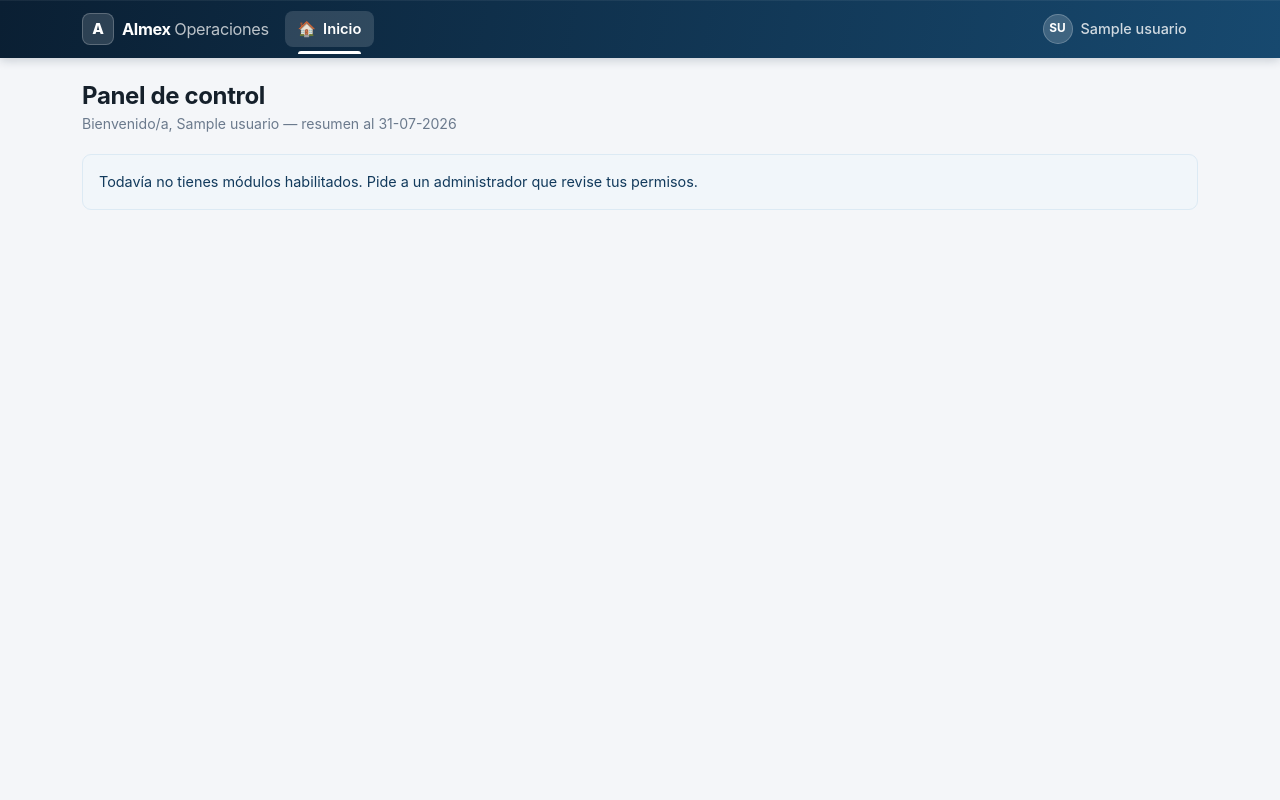
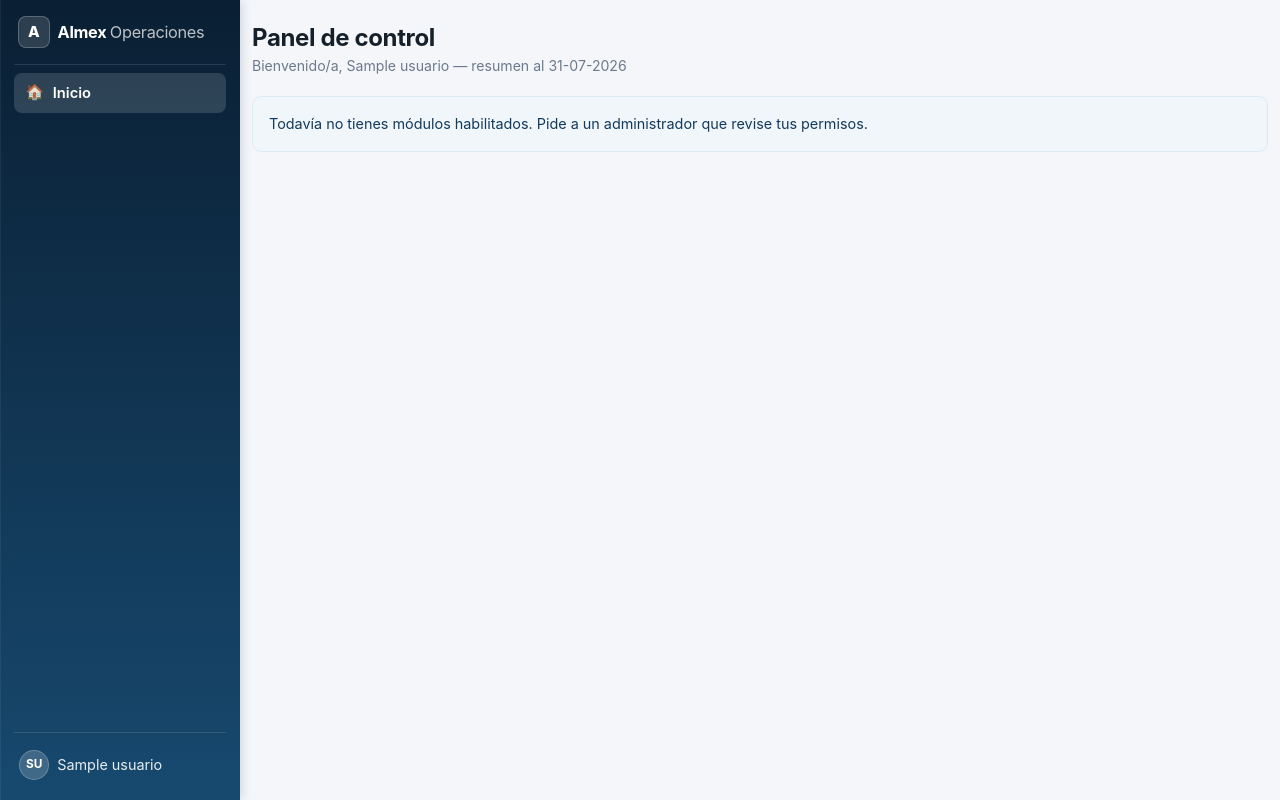
Before and after one commit to chilealmex/almexoperaciones, a Flask app: page / in a window 1280 px wide. Run offline with Flask 3, Linux system fonts and the light colour scheme; a user stored in the database is signed in; tables that the repository leaves empty hold one stand-in row (values such as "Sample post"); some libraries are stand-ins or nearby versions.

Commit message:
Reemplaza la barra superior por un menú lateral izquierdo
Los módulos y submódulos ahora viven en un sidebar fijo a la izquierda
(escritorio) con el usuario y su menú anclados abajo. En celular se
mantiene una barra superior angosta con un botón que abre el mismo
menú en un panel deslizable. Se elimina la barra de submódulos
superior, ahora anidada bajo cada módulo activo en el propio sidebar.

```diff
--- a/app/static/css/custom.css
+++ b/app/static/css/custom.css
@@ -45,6 +45,7 @@
   --chart-5: #6b7a8d;
 
   --nav-h: 58px;
+  --sidebar-w: 240px;
 }
 
 * {
@@ -100,23 +101,47 @@ a:hover {
   margin: 0.15rem 0 0;
 }
 
-/* ===== Barra de módulos ===== */
-.app-navbar {
-  background: linear-gradient(100deg, var(--brand-950), var(--brand-700));
-  box-shadow: 0 1px 0 rgba(255, 255, 255, 0.06) inset, 0 2px 10px rgba(10, 31, 51, 0.2);
-  padding-top: 0.35rem;
-  padding-bottom: 0.35rem;
-  min-height: var(--nav-h);
+/* ===== Estructura general: sidebar + contenido ===== */
+.app-shell {
+  display: flex;
+  align-items: stretch;
+  min-height: 100vh;
+}
+.app-content {
+  flex: 1 1 auto;
+  min-width: 0;
+}
+
+/* ===== Menú lateral (escritorio) ===== */
+.app-sidebar {
+  flex: 0 0 var(--sidebar-w);
+  width: var(--sidebar-w);
+  background: linear-gradient(180deg, var(--brand-950), var(--brand-700));
+  box-shadow: 1px 0 0 rgba(255, 255, 255, 0.06) inset, 2px 0 10px rgba(10, 31, 51, 0.15);
+  position: sticky;
+  top: 0;
+  height: 100vh;
+  overflow-y: auto;
   z-index: 1030;
+  padding: 1rem 0.9rem;
 }
-.navbar-brand {
+.sidebar-brand {
   font-weight: 700;
   letter-spacing: -0.02em;
   font-size: 1.02rem;
+  color: #fff;
+  text-decoration: none;
+  padding: 0 0.2rem 1rem;
+  margin-bottom: 0.5rem;
+  border-bottom: 1px solid rgba(255, 255, 255, 0.12);
+}
+.sidebar-brand:hover {
+  color: #fff;
 }
 .brand-mark {
   width: 32px;
   height: 32px;
+  flex: 0 0 32px;
   border-radius: 8px;
   background: rgba(255, 255, 255, 0.14);
   border: 1px solid rgba(255, 255, 255, 0.22);
@@ -131,32 +156,30 @@ a:hover {
   opacity: 0.72;
 }
 
-.module-nav {
-  gap: 0.15rem;
+.sidebar-nav {
+  overflow-y: auto;
 }
-.navbar-dark .nav-link {
-  color: rgba(255, 255, 255, 0.8);
+.sidebar-module {
+  margin-bottom: 0.15rem;
+}
+.sidebar-module-link {
+  display: flex;
+  align-items: center;
+  gap: 0.55rem;
+  border-radius: 8px;
+  padding: 0.55rem 0.7rem;
+  color: rgba(255, 255, 255, 0.82);
   font-weight: 500;
+  font-size: 0.92rem;
+  text-decoration: none;
   transition: color 0.15s ease, background-color 0.15s ease;
 }
-.navbar-dark .nav-link:hover,
-.navbar-dark .nav-link:focus {
+.sidebar-module-link:hover,
+.sidebar-module-link:focus {
   color: #fff;
-}
-.module-link {
-  display: flex;
-  align-items: center;
-  gap: 0.45rem;
-  border-radius: 8px;
-  padding: 0.45rem 0.8rem !important;
-  position: relative;
-  font-size: 0.92rem;
-}
-.module-link:hover,
-.module-link:focus {
   background: rgba(255, 255, 255, 0.09);
 }
-.navbar-dark .module-link.active {
+.sidebar-module.active > .sidebar-module-link {
   color: #fff;
   font-weight: 600;
   background: rgba(255, 255, 255, 0.14);
@@ -165,30 +188,53 @@ a:hover {
   font-size: 0.92rem;
   line-height: 1;
   opacity: 0.9;
+  flex: 0 0 auto;
 }
 
-/* Une visualmente el módulo activo con la barra de submódulos */
-@media (min-width: 992px) {
-  .navbar-dark .module-link.active::after {
-    content: "";
-    position: absolute;
-    left: 0.8rem;
-    right: 0.8rem;
-    bottom: -0.4rem;
-    height: 3px;
-    border-radius: 3px 3px 0 0;
-    background: #fff;
-  }
+.sidebar-submodules {
+  margin: 0.2rem 0 0.5rem 1.55rem;
+  padding-left: 0.6rem;
+  border-left: 1px solid rgba(255, 255, 255, 0.14);
+}
+.sidebar-submodule-link {
+  display: block;
+  padding: 0.4rem 0.6rem;
+  border-radius: 6px;
+  color: rgba(255, 255, 255, 0.68);
+  font-weight: 500;
+  font-size: 0.85rem;
+  text-decoration: none;
+  transition: color 0.15s ease, background-color 0.15s ease;
+}
+.sidebar-submodule-link:hover,
+.sidebar-submodule-link:focus {
+  color: #fff;
+  background: rgba(255, 255, 255, 0.08);
+}
+.sidebar-submodule-link.active {
+  color: #fff;
+  font-weight: 700;
+  background: rgba(255, 255, 255, 0.16);
+}
+
+.sidebar-footer {
+  border-top: 1px solid rgba(255, 255, 255, 0.12);
+  margin-top: 0.75rem;
+  padding-top: 0.75rem;
 }
 
 .user-link {
   border-radius: 999px;
   padding: 0.28rem 0.7rem 0.28rem 0.3rem !important;
+  display: flex;
+  color: rgba(255, 255, 255, 0.9);
+  text-decoration: none;
 }
 .user-link:hover,
 .user-link:focus,
 .user-link.show {
   background: rgba(255, 255, 255, 0.1);
+  color: #fff;
 }
 .user-avatar {
   width: 30px;
@@ -205,7 +251,7 @@ a:hover {
   font-weight: 700;
 }
 .user-name {
-  max-width: 12rem;
+  max-width: 10.5rem;
   overflow: hidden;
   text-overflow: ellipsis;
   white-space: nowrap;
--- a/app/templates/base.html
+++ b/app/templates/base.html
@@ -9,12 +9,16 @@
   <link rel="stylesheet" href="{{ url_for('static', filename='css/custom.css', v=version_estatica) }}">
 </head>
 <body>
-  {% include "partials/_navbar.html" %}
-
-  <main class="container my-4">
-    {% include "partials/_flash.html" %}
-    {% block content %}{% endblock %}
-  </main>
+  <div class="app-shell">
+    {% include "partials/_sidebar.html" %}
+    <div class="app-content">
+      {% include "partials/_topbar_mobile.html" %}
+      <main class="container my-4">
+        {% include "partials/_flash.html" %}
+        {% block content %}{% endblock %}
+      </main>
+    </div>
+  </div>
 
   <script src="{{ url_for('static', filename='vendor/bootstrap/bootstrap.bundle.min.js') }}"></script>
   <script src="{{ url_for('static', filename='js/main.js') }}"></script>
--- a/app/templates/contratos/generado_documento.html
+++ b/app/templates/contratos/generado_documento.html
@@ -195,7 +195,7 @@
   padding-top: 0.25rem;
 }
 @media print {
-  .navbar, .submodule-bar, .no-imprimir, .alert { display: none !important; }
+  .app-sidebar, .app-topbar-mobile, .no-imprimir, .alert { display: none !important; }
   body { background: #fff !important; }
   .documento-contrato { box-shadow: none !important; border: none !important; max-width: 100%; font-size: 11pt; }
   .documento-contrato .card-body { padding: 0 !important; }
--- /dev/null
+++ b/app/templates/partials/_nav_items.html
@@ -0,0 +1,27 @@
+{#
+  Lista de módulos y submódulos, compartida entre el sidebar de escritorio y el
+  menú desplegable de celular, para no mantener el mismo árbol de navegación
+  duplicado en dos plantillas.
+  Uso: {% include "partials/_nav_items.html" %}
+#}
+<ul class="sidebar-modules list-unstyled mb-0">
+  {% for modulo in nav.modulos %}
+  <li class="sidebar-module{{ ' active' if modulo.activo else '' }}">
+    <a class="sidebar-module-link" href="{{ url_for(modulo.endpoint) }}"
+       {% if modulo.activo %}aria-current="page"{% endif %}>
+      <span class="module-icon" aria-hidden="true">{{ modulo.icono }}</span>{{ modulo.etiqueta }}
+    </a>
+    {% if modulo.activo and nav.submodulos %}
+    <ul class="sidebar-submodules list-unstyled">
+      {% for submodulo in nav.submodulos %}
+      <li>
+        <a class="sidebar-submodule-link{{ ' active' if submodulo.activo else '' }}"
+           href="{{ url_for(submodulo.endpoint) }}"
+           {% if submodulo.activo %}aria-current="page"{% endif %}>{{ submodulo.etiqueta }}</a>
+      </li>
+      {% endfor %}
+    </ul>
+    {% endif %}
+  </li>
+  {% endfor %}
+</ul>
--- a/app/templates/partials/_navbar.html
+++ /dev/null
@@ -1,46 +0,0 @@
-<nav class="navbar navbar-expand-lg navbar-dark app-navbar sticky-top">
-  <div class="container">
-    <a class="navbar-brand d-flex align-items-center gap-2" href="{{ url_for('core.dashboard') if current_user.is_authenticated else url_for('auth.login') }}">
-      <span class="brand-mark">A</span>
-      <span class="brand-text">Almex <span class="brand-text-soft">Operaciones</span></span>
-    </a>
-    {% if current_user.is_authenticated %}
-    {% set partes = current_user.nombre_completo.split() %}
-    {% set iniciales = (partes|map('first')|list)[:2]|join|upper if partes else '?' %}
-    <button class="navbar-toggler" type="button" data-bs-toggle="collapse" data-bs-target="#navbarMenu" aria-controls="navbarMenu" aria-expanded="false" aria-label="Abrir menú">
-      <span class="navbar-toggler-icon"></span>
-    </button>
-    <div class="collapse navbar-collapse" id="navbarMenu">
-      <ul class="navbar-nav me-auto mb-2 mb-lg-0 module-nav">
-        {% for modulo in nav.modulos %}
-        <li class="nav-item">
-          <a class="nav-link module-link{{ ' active' if modulo.activo else '' }}"
-             href="{{ url_for(modulo.endpoint) }}"
-             {% if modulo.activo %}aria-current="page"{% endif %}>
-            <span class="module-icon" aria-hidden="true">{{ modulo.icono }}</span>{{ modulo.etiqueta }}
-          </a>
-        </li>
-        {% endfor %}
-      </ul>
-      <ul class="navbar-nav align-items-lg-center">
-        <li class="nav-item dropdown">
-          <a class="nav-link user-link d-flex align-items-center gap-2" href="#" id="userMenu" role="button" data-bs-toggle="dropdown" aria-expanded="false">
-            <span class="user-avatar" aria-hidden="true">{{ iniciales }}</span>
-            <span class="user-name">{{ current_user.nombre_completo }}</span>
-          </a>
-          <ul class="dropdown-menu dropdown-menu-end" aria-labelledby="userMenu">
-            <li class="dropdown-header">
-              <div class="fw-semibold text-truncate">{{ current_user.nombre_completo }}</div>
-              <div class="small text-muted text-truncate">{{ current_user.email }}</div>
-            </li>
-            <li><hr class="dropdown-divider"></li>
-            <li><a class="dropdown-item" href="{{ url_for('auth.perfil') }}">Mi perfil</a></li>
-            <li><a class="dropdown-item" href="{{ url_for('auth.logout') }}">Cerrar sesión</a></li>
-          </ul>
-        </li>
-      </ul>
-    </div>
-    {% endif %}
-  </div>
-</nav>
-{% include "partials/_submodulos.html" %}
--- /dev/null
+++ b/app/templates/partials/_sidebar.html
@@ -0,0 +1,19 @@
+{# Menú lateral fijo, visible desde el ancho de escritorio (lg) hacia arriba. #}
+<aside class="app-sidebar d-none d-lg-flex flex-column">
+  <a class="sidebar-brand d-flex align-items-center gap-2"
+     href="{{ url_for('core.dashboard') if current_user.is_authenticated else url_for('auth.login') }}">
+    <span class="brand-mark">A</span>
+    <span class="brand-text">Almex <span class="brand-text-soft">Operaciones</span></span>
+  </a>
+
+  {% if current_user.is_authenticated %}
+  <nav class="sidebar-nav flex-grow-1" aria-label="Navegación principal">
+    {% include "partials/_nav_items.html" %}
+  </nav>
+
+  <div class="sidebar-footer">
+    {% set dropdown_class = "dropup" %}
+    {% include "partials/_user_menu.html" with context %}
+  </div>
+  {% endif %}
+</aside>
--- a/app/templates/partials/_submodulos.html
+++ /dev/null
@@ -1,16 +0,0 @@
-{% if nav.submodulos %}
-<div class="submodule-bar">
-  <div class="container">
-    <nav class="submodule-scroll" aria-label="Secciones de {{ nav.modulo_activo.etiqueta }}">
-      <span class="submodule-title">
-        <span aria-hidden="true">{{ nav.modulo_activo.icono }}</span>{{ nav.modulo_activo.etiqueta }}
-      </span>
-      {% for submodulo in nav.submodulos %}
-      <a class="submodule-link{{ ' active' if submodulo.activo else '' }}"
-         href="{{ url_for(submodulo.endpoint) }}"
-         {% if submodulo.activo %}aria-current="page"{% endif %}>{{ submodulo.etiqueta }}</a>
-      {% endfor %}
-    </nav>
-  </div>
-</div>
-{% endif %}
--- /dev/null
+++ b/app/templates/partials/_topbar_mobile.html
@@ -0,0 +1,34 @@
+{# Barra superior angosta + menú deslizable, visible solo bajo el ancho de escritorio (lg). #}
+<header class="app-topbar-mobile d-lg-none d-flex align-items-center justify-content-between">
+  <a class="sidebar-brand d-flex align-items-center gap-2 mb-0"
+     href="{{ url_for('core.dashboard') if current_user.is_authenticated else url_for('auth.login') }}">
+    <span class="brand-mark">A</span>
+    <span class="brand-text">Almex <span class="brand-text-soft">Operaciones</span></span>
+  </a>
+  {% if current_user.is_authenticated %}
+  <div class="d-flex align-items-center gap-2">
+    {% include "partials/_user_menu.html" with context %}
+    <button class="topbar-toggler" type="button" data-bs-toggle="offcanvas" data-bs-target="#navOffcanvas"
+            aria-controls="navOffcanvas" aria-label="Abrir menú">
+      <span aria-hidden="true">☰</span>
+    </button>
+  </div>
+  {% endif %}
+</header>
+
+{% if current_user.is_authenticated %}
+<div class="offcanvas offcanvas-start app-offcanvas" tabindex="-1" id="navOffcanvas" aria-labelledby="navOffcanvasLabel">
+  <div class="offcanvas-header">
+    <span class="sidebar-brand d-flex align-items-center gap-2 mb-0" id="navOffcanvasLabel">
+      <span class="brand-mark">A</span>
+      <span class="brand-text">Almex <span class="brand-text-soft">Operaciones</span></span>
+    </span>
+    <button type="button" class="btn-close btn-close-white" data-bs-dismiss="offcanvas" aria-label="Cerrar"></button>
+  </div>
+  <div class="offcanvas-body d-flex flex-column">
+    <nav class="sidebar-nav flex-grow-1" aria-label="Navegación principal">
+      {% include "partials/_nav_items.html" %}
+    </nav>
+  </div>
+</div>
+{% endif %}
--- /dev/null
+++ b/app/templates/partials/_user_menu.html
@@ -0,0 +1,24 @@
+{#
+  Avatar + menú desplegable de la cuenta. Recibe `dropdown_class` para abrir
+  hacia arriba en el sidebar (dropup, pegado abajo) o hacia abajo en la barra
+  móvil.
+  Uso: {% include "partials/_user_menu.html" %}
+#}
+{% set partes = current_user.nombre_completo.split() %}
+{% set iniciales = (partes|map('first')|list)[:2]|join|upper if partes else '?' %}
+<div class="dropdown {{ dropdown_class|default('') }}">
+  <a class="user-link d-flex align-items-center gap-2" href="#" id="userMenu-{{ dropdown_class|default('top') }}"
+     role="button" data-bs-toggle="dropdown" aria-expanded="false">
+    <span class="user-avatar" aria-hidden="true">{{ iniciales }}</span>
+    <span class="user-name">{{ current_user.nombre_completo }}</span>
+  </a>
+  <ul class="dropdown-menu" aria-labelledby="userMenu-{{ dropdown_class|default('top') }}">
+    <li class="dropdown-header">
+      <div class="fw-semibold text-truncate">{{ current_user.nombre_completo }}</div>
+      <div class="small text-muted text-truncate">{{ current_user.email }}</div>
+    </li>
+    <li><hr class="dropdown-divider"></li>
+    <li><a class="dropdown-item" href="{{ url_for('auth.perfil') }}">Mi perfil</a></li>
+    <li><a class="dropdown-item" href="{{ url_for('auth.logout') }}">Cerrar sesión</a></li>
+  </ul>
+</div>
```
Also changed, not shown: other parts of app/static/css/custom.css (+34 -52 lines), tests/test_navegacion.py (+2 -2 lines).
